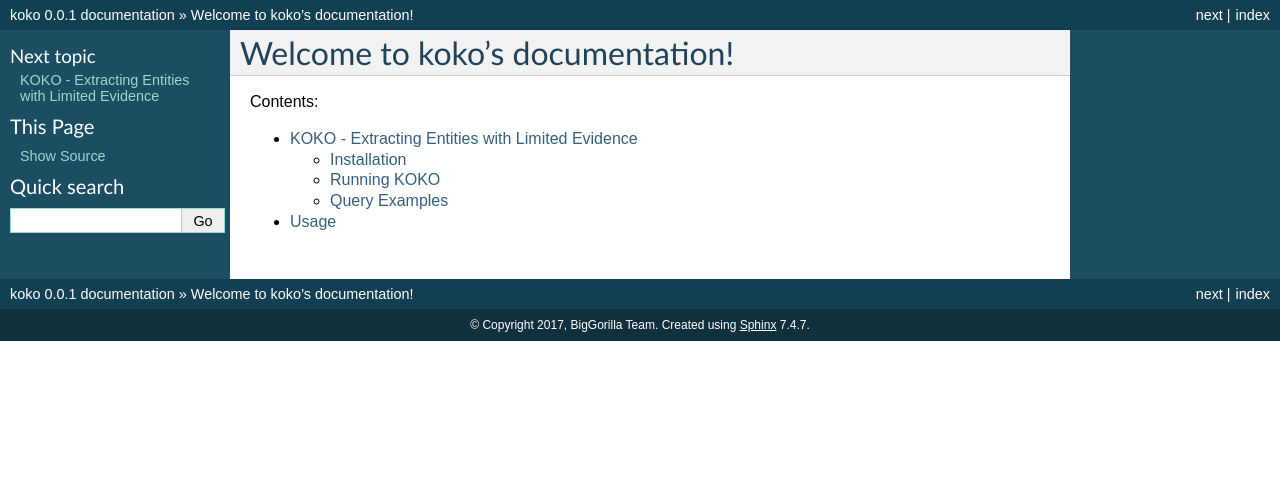
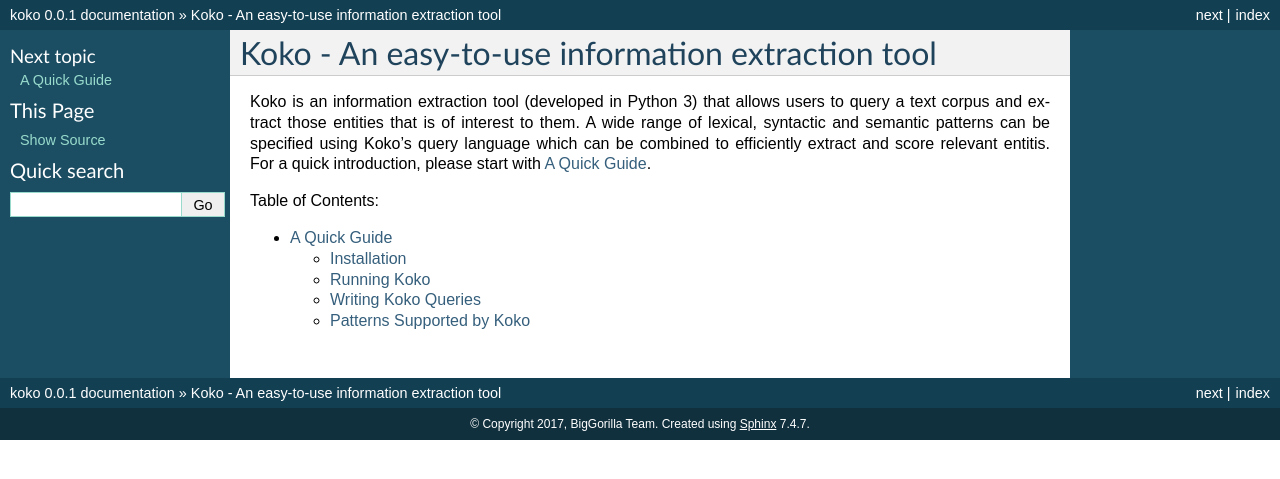
Before and after one commit to biggorilla-gh/koko, a Sphinx documentation site: the page built from docs/index.rst, in a window 1280 px wide. Shown: the top 479 px of the page. Built offline with Sphinx 7.4.7, drawn with Linux system fonts in a browser that asks for light colours; some of the changed lines change nothing that is shown.

Commit message:
Update documentation

```diff
--- /dev/null
+++ b/docs/guide.rst
@@ -0,0 +1,478 @@
+A Quick Guide
+================================================
+
+To use Koko, there are three simple steps that you need to know about:
+
+1. Installing Koko
+2. Running Koko
+3. Writing queries using Koko.
+
+Here, we discuss each of these steps briefly.
+
+Installation
+------------
+Koko is a registered on PyPi and can be simply installed using the following
+command:
+
+::
+
+    pip install pykoko
+
+*Note: The current version of Koko is only compatible with Python 3.*
+
+Running Koko
+------------
+To run Koko, we first need to have a basic query to execute. We will discuss
+the syntax and semantics of Koko queries in the next section, but for now, let's
+focus on a simple task.
+
+**Which characters from Les Miserables introduce themselves in the book?**
+
+We can obtain a copy of the book from
+http://www.gutenberg.org/files/135/135-0.txt. The next step would be to write a
+simple query in a query file (let's call it ``miserables.koko``) as follows.
+
+::
+
+    extract "Ents" x from "135-0.txt" if
+            ("My name is" x {0.1})
+    with threshold 0.0
+
+The query above simply states that we are interested in entities (or ``"Ents"``)
+that follow right after the words ``My name is`` from the specified text file.
+Every name that matches this pattern receives a score of ``0.1``. The threshold
+allows us to exclue entities with a low score, but in this case we are
+interested to extract all the names matching our specified pattern.
+
+Now we can run koko in a python script as follows:
+
+::
+
+    import koko
+    koko.run('miserables.koko')
+
+and the results would be as follows:
+
+::
+
+    Results:
+
+    Entity name                                        Entity score
+    ===============================================================
+    Thénardier                                         0.200000
+    Marius                                             0.200000
+    Marius Pontmercy                                   0.200000
+    Bienvenu Myriel                                    0.100000
+    Jean Valjean                                       0.100000
+    Félix Tholomyès                                    0.100000
+    Madame Thénardier                                  0.100000
+    Champmathieu                                       0.100000
+    Pontmercy                                          0.100000
+    Gribier                                            0.100000
+    Lesgle                                             0.100000
+    Éponine                                            0.100000
+    Cosette                                            0.100000
+    Euphrasie                                          0.100000
+    Eight                                              0.100000
+
+Writing Koko Queries
+--------------------
+Here, we dicsuss the expressive power of Koko queries and how Koko queries can
+be crafted. We start by descibing the generic structure of a koko query.
+
+The following shows the strcuture of a koko query which consists of four main
+parts.
+
+::
+
+    extract "<type>" x from "<document>" if      # Part 1: specifying the task.
+           (<pattern_1> {<score_1>}) or          # Part 2: specifying the patterns
+           (<pattern_2> {<score_2>}) or          #         of interest.
+           ...
+           (<pattern_n> {<score_n>})
+    with threshold <threshold_value>             # Part 3: specifying the threshold.
+    excluding                                    # Part 4: specifying patterns for
+           (<excluding_pattern_1>) or            #         which the matching entities
+           (<excluding_pattern_2>) or            #         should be ignored.
+           ...
+           (<excluding_pattern_m>)
+
+* **Part 1 - Specifying the task:** This is the first line of the query in which
+  two main parameters are specified: (1) ``<type>`` which specifies what types
+  of text spans that are considered for extraction. For instance, we can ask
+  koko to extract *2-grams* or *noun phrases* or *entities*, and (2)
+  ``<document>`` which spceifies to the document that the query will be executed
+  on.
+
+* **Part 2 - Specifying the patterns:** This part is where the patterns that
+  describe the desired entities are listed. Note that each pattern is
+  accompanied by a score which determines how important the pattern is. More
+  precistely, each entity will receive the specified score if it matches the
+  pattern. Perhaps the most simple pattern is what words follow or precede an
+  entity (similar to the pattern in the ``miserables.koko`` query). We will
+  provide a detailed list of possible pattern in the next section, but here are
+  a few examples (which are self-explanatory):
+
+::
+
+    ("My name is " x {0.1})
+    (x "is the number one country in" {0.5})
+    (str(x) contains "Cafe" {0.2})
+
+* **Part 3 - Specifying the threshold:** Based on the specified patterns, each
+  entity will receive a total score which represents how well it matches the
+  patterns. The threshold can be used to prune the entities that have received
+  a low score to obtain high-quality results. Any entity with a score smaller
+  than the threshold will be eliminated from the results.
+
+* **Part 4 - Scecifying the excluding patterns:** The patterns specifies in this
+  section are used by Koko to exclude entities from the results. Note that these
+  pattern are *not* accompanied by a score. That's because that any entity that
+  would match these entities (even once) would be eliminated from the results.
+  For example, we can write a pattern to exclude entities that don't contain any
+  spaces which essentially removes single words from the final results. Here, is
+  an updated example of our ``miserables.koko`` query that uses the excluding
+  patterns:
+
+::
+
+    extract "Ents" x from "135-0.txt" if
+            ("My name is" x {0.1})
+    with threshold 0.0
+    excluding
+            (str(x) matches "^\S*$")    # matches if there are no whitespaces
+
+which results in:
+
+::
+
+    Results:
+
+    Entity name                                        Entity score
+    ===============================================================
+    Marius Pontmercy                                   0.200000
+    Bienvenu Myriel                                    0.100000
+    Jean Valjean                                       0.100000
+    Félix Tholomyès                                    0.100000
+    Madame Thénardier                                  0.100000
+
+
+Patterns Supported by Koko
+--------------------------
+Koko supports a wide range of patterns which can be combined to make powerful
+queries. Here, we provide a description of these patterns and show a few
+examples from each which, as before, we run on the text from Les Miserables.
+Note that not all patterns are binary, and thus only a subset can be used as
+excluding patterns. Here, we also clarify which patterns can be used in the
+excluding section as well.
+
+----------------
+
+**Entity name token containment**
+
+This pattern allows us to check if an entity ``contains`` a sequence of
+sepcified tokens. Note that the tokens should appear in the same exact form and
+order to be considered a match.
+
+::
+
+    # Which characters have the title "Count"?
+    extract "Ents" x from "135-0.txt" if
+            (str(x) contains "Count" {0.1})
+    with threhshold 0.0
+
+    Results:
+
+    Entity name                                        Entity score
+    ===============================================================
+    Count                                              0.300000
+    Count Lynch                                        0.100000
+    Count Anglès                                       0.100000
+
+*Note*: This pattern can be used as an excluding pattern.
+
+----------------
+
+**Entity name substring**
+
+This pattern allows us to check if the entity ``mentions`` a given substring.
+Note that the ``mentions`` pattern is different from ``contains`` since the
+specified string can appear as a substring in the entity and does not need to
+be an exact match. The following query would make the difference between the
+two patterns more clear.
+
+::
+
+    # Which entities have "Count" as a substring?
+    extract "Ents" x from "135-0.txt" if
+            (str(x) mentions "Count" {0.1})
+    with threhshold 0.0
+
+    Results:
+
+    Entity name                                        Entity score
+    ===============================================================
+    Count                                              0.300000
+    Counterfeiting                                     0.100000
+    Count Lynch                                        0.100000
+    Count Anglès                                       0.100000
+
+*Note*: This pattern can be used as an excluding pattern.
+
+----------------
+
+**Entity name regular expression**
+
+The ``matches`` pattern allows us to input a regular expression and any entity
+matching the regular expression would be extracted. The regular expression
+follow the same format as regular expression in Python (see the
+`documenation <https://docs.python.org/3/library/re.html>`_).
+
+
+::
+
+    # Which entities end in "ton"?
+    extract "Ents" x from "135-0.txt" if
+            (str(x) matches ".*ton" {0.1})
+    with threhshold 0.2
+
+    Results:
+
+    Entity name                                        Entity score
+    ===============================================================
+    Wellington                                         1.000000
+    Danton                                             1.000000
+    Washington                                         0.600000
+    Picton                                             0.400000
+    Milton                                             0.300000
+    Breton                                             0.300000
+    Clinton                                            0.200000
+    Newton                                             0.200000
+    Mirliton                                           0.200000
+    Canton                                             0.200000
+    Triton                                             0.200000
+
+*Note*: This pattern can be used as an excluding pattern.
+
+----------------
+
+**Strict left context**
+
+This pattern allows us to specify what sequence of tokens precede the entities
+that we are interested in.
+
+::
+
+    # Some of the cities mentioned in the book
+    extract "Ents" x from "135-0.txt" if
+            ("the city of" x {0.1})
+    with threshold 0.0
+
+    Results:
+
+    Entity name                                        Entity score
+    ===============================================================
+    Paris                                              0.200000
+    Angoulême                                          0.100000
+    Toryne                                             0.100000
+    Voltaire                                           0.100000
+
+*Note*: This pattern can be used as an excluding pattern.
+
+----------------
+
+**Strict right context**
+
+This is simply the counterpart of the previous pattern. The pattern specifies
+the tokens that follow the desired entities.
+
+::
+
+    # Who is described in the books as "beautiful"?
+    extract "Ents" x from "135-0.txt" if
+            (x "was beautiful" {0.1})
+    with threshold 0.0
+
+    Results:
+
+    Entity name                                        Entity score
+    ===============================================================
+    Fantine                                            0.200000
+    She                                                0.200000
+
+*Note*: This pattern can be used as an excluding pattern.
+
+----------------
+
+**Loose left context**
+
+This pattern can be considered as a relaxed-version of the strict left context.
+That is, we can specify a sequence of tokens that normally precede the desired
+entities but maybe with a few tokens in between. The pattern would assign the
+complete score if the pattern appears right before the entity, but if the tokens
+appear within a distance of ``D`` tokens then a fraction of the score (i.e.,
+``1/D``) will be assigned to the entity. As a result the score will be
+smaller if the pattern is found further away from the entity. Also, if the
+distance between the pattern and the entity (``D``) is more than 10, then it
+would not be considered a match.
+
+::
+
+    # What entities follows "Italian"?
+    extract "Ents" x from "135-0.txt" if
+            ("Italian" near x {0.1})
+    with threshold 0.0
+
+    Results:
+
+    Entity name                                        Entity score
+    ===============================================================
+    German                                             0.100000
+    Greek                                              0.075000
+    Latin                                              0.066667
+    Levantine                                          0.050000
+    Here                                               0.050000
+    Romance Romance                                    0.033333
+    Les Misérables                                     0.033333
+    European                                           0.025758
+    Germans                                            0.025000
+    Spanish                                            0.025000
+    English                                            0.023377
+    Spaniard                                           0.020000
+    Polish                                             0.020000
+    Milan                                              0.016667
+    Hebrew                                             0.014286
+    Parisian                                           0.014286
+    French                                             0.012500
+    Mediterranean                                      0.012500
+    Basque                                             0.010000
+    I                                                  0.009091
+
+*Note*: This pattern can **not** be used as an excluding pattern.
+
+----------------
+
+**Loose right context**
+
+This is the counterpart of the previous pattern. The pattern describes what
+sequence of strings usually follows the entities that we are interested in.
+
+::
+
+    # Which entities precede the word "King"
+    extract "Ents" x from "135-0.txt" if
+            (x near "the gun" {0.1})
+    with threshold 0.05
+
+    Results:
+
+    Entity name                                        Entity score
+    ===============================================================
+    The                                                0.238182
+    This                                               0.128730
+    Louis Philippe                                     0.105833
+    Huguenot                                           0.100000
+    King                                               0.073611
+    Tuileries                                          0.057619
+    Vernon                                             0.050000
+    Cotton                                             0.050000
+    Agamemnon                                          0.050000
+    Megaryon                                           0.050000
+
+*Note*: This pattern can **not** be used as an excluding pattern.
+
+----------------
+
+**Semantic left context**
+
+This pattern can be considered as a stronger version of the "strict left
+context" pattern. Similar to the "strict left context" pattern, it searches for
+entities that follow the specified sequence of tokens, but it allows the pattern
+to take different linguistic forms. For instance, imagine that we would like to
+extract the dishes that are descrbied as delicious in the corpus. We can search
+for entities that follow the phrase "eating a delicious" to find such entities.
+But we should also consider entities that follow the phrase "having a tasty".
+The "semantic left context" pattern enables the user to search for both phrases
+without having to specify both phrases. This is done automatically by Koko
+through expanding phrases into other phrases that are semantically close.
+The score assigned to each entity depends on how (semantically) similar the
+expanded phrase is to the original phrase in the query. Koko prints out the
+phrases obtain by expanding the original phrase. This helps the user to better
+understand the semantics of the query.
+
+::
+
+    # Where did wars happen in the story?
+    extract "Ents" x from "135-0.txt" if
+            ("fighting at" ~ x{0.1})
+    with threshold 0.0
+
+    Parsed query: extract "Ents" x from "135-0.txt" if
+        (['fighting', 'at'] (1.00) or
+         ['fight', 'at'] (0.88) or
+         ['fights', 'at'] (0.78) or
+         ['fought', 'at'] (0.77) or
+         ['battle', 'at'] (0.77) or
+         ['battles', 'at'] (0.74) or
+         ['battling', 'at'] (0.73) or
+         ['combat', 'at'] (0.72) or
+         ['fighters', 'at'] (0.72) or
+         ['fighter', 'at'] (0.67) or
+         ['fighting', '@'] (0.65) or
+         ['fight', '@'] (0.57) or
+         ['fights', '@'] (0.50) ~ x { 0.10 })
+    with threshold 0.00
+
+    Results:
+
+    Entity name                                        Entity score
+    ===============================================================
+    Spire                                              0.077123
+    Worms                                              0.077123
+    Neustadt                                           0.077123
+    Turkheim                                           0.077123
+    Alzey                                              0.077123
+    Waterloo                                           0.076818
+
+*Note*: This pattern can **not** be used as an excluding pattern.
+
+----------------
+
+**Semantic right context**
+
+This is the counterpart of the previous query which searches for entities
+that precede a given phrase or any of its semantically-related expansions. Let's
+repeat the example we used for the "strict right context" pattern and replace
+it with this pattern.
+
+::
+
+    # Who is described in the books as "beautiful"?
+    extract "Ents" x from "135-0.txt" if
+            (x ~ "was beautiful" {0.1})
+    with threshold 0.2
+
+    Parsed query: extract "../env_test/135-0.txt" Ents from "x" if
+        (x ~ ['was', 'beautiful'] (1.00) or
+             ['was', 'gorgeous'] (0.90) or
+             ['was', 'lovely'] (0.87) or
+             ['was', 'stunning'] (0.81) or
+             ['had', 'beautiful'] (0.81) or
+             ['was', 'wonderful'] (0.79) or
+             ['been', 'beautiful'] (0.78) or
+             ...
+             ['he', 'beautifully']  (0.51) or
+             ['he', 'beautifull']  (0.51) { 0.10 })
+    with threshold 0.20
+
+    Results:
+
+    Entity name                                        Entity score
+    ===============================================================
+    She                                                0.454535
+    Cosette                                            0.253201
+    Fantine                                            0.200000
+
+*Note*: This pattern can **not** be used as an excluding pattern.
+
+----------------
--- a/docs/index.rst
+++ b/docs/index.rst
@@ -1,10 +1,15 @@
-Welcome to koko's documentation!
-======================================
+Koko - An easy-to-use information extraction tool
+=================================================
 
-Contents:
+Koko is an information extraction tool (developed in Python 3) that allows users
+to query a text corpus and extract those entities that is of interest to them.
+A wide range of lexical, syntactic and semantic patterns can be specified using
+Koko's query language which can be combined to efficiently extract and score
+relevant entitis. For a quick introduction, please start with :doc:`guide`.
+
+Table of Contents:
 
 .. toctree::
    :maxdepth: 2
 
-   readme
-   usage
+   guide
```
